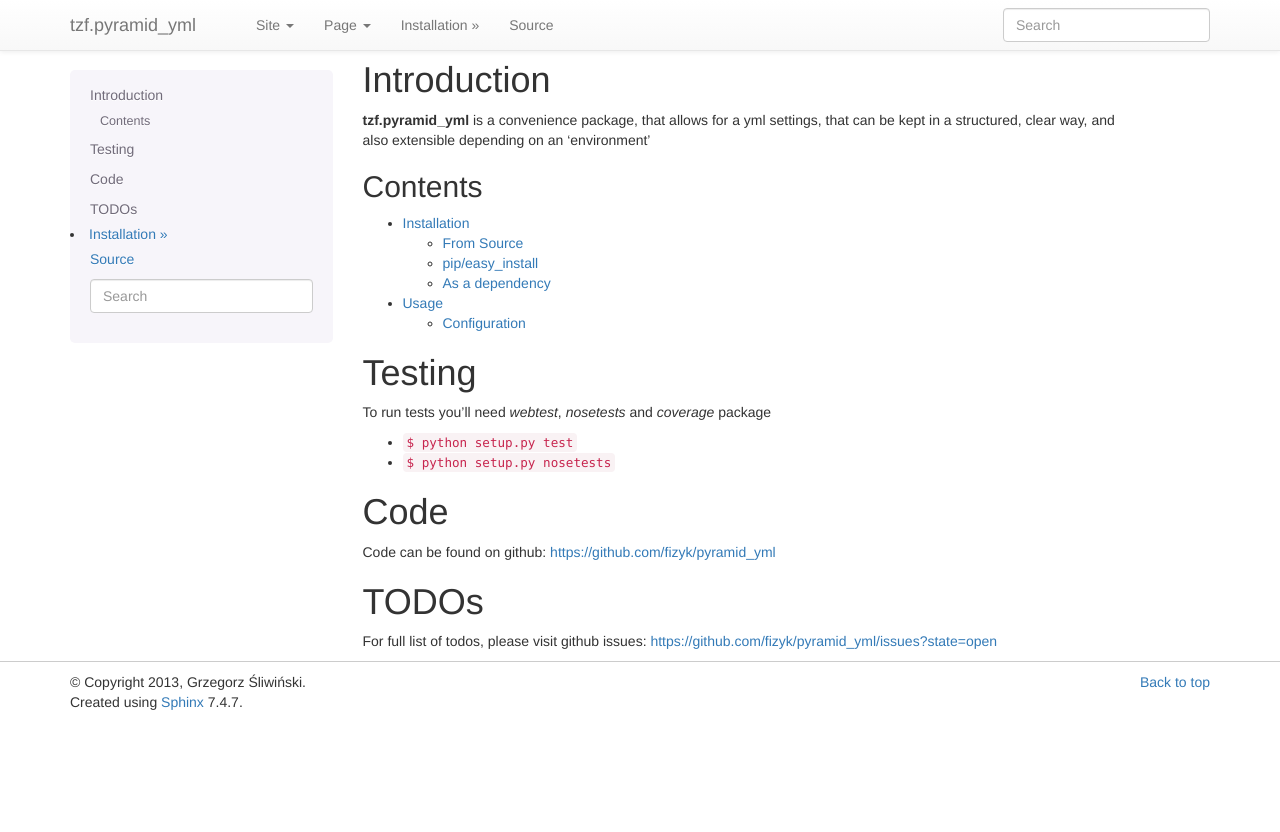
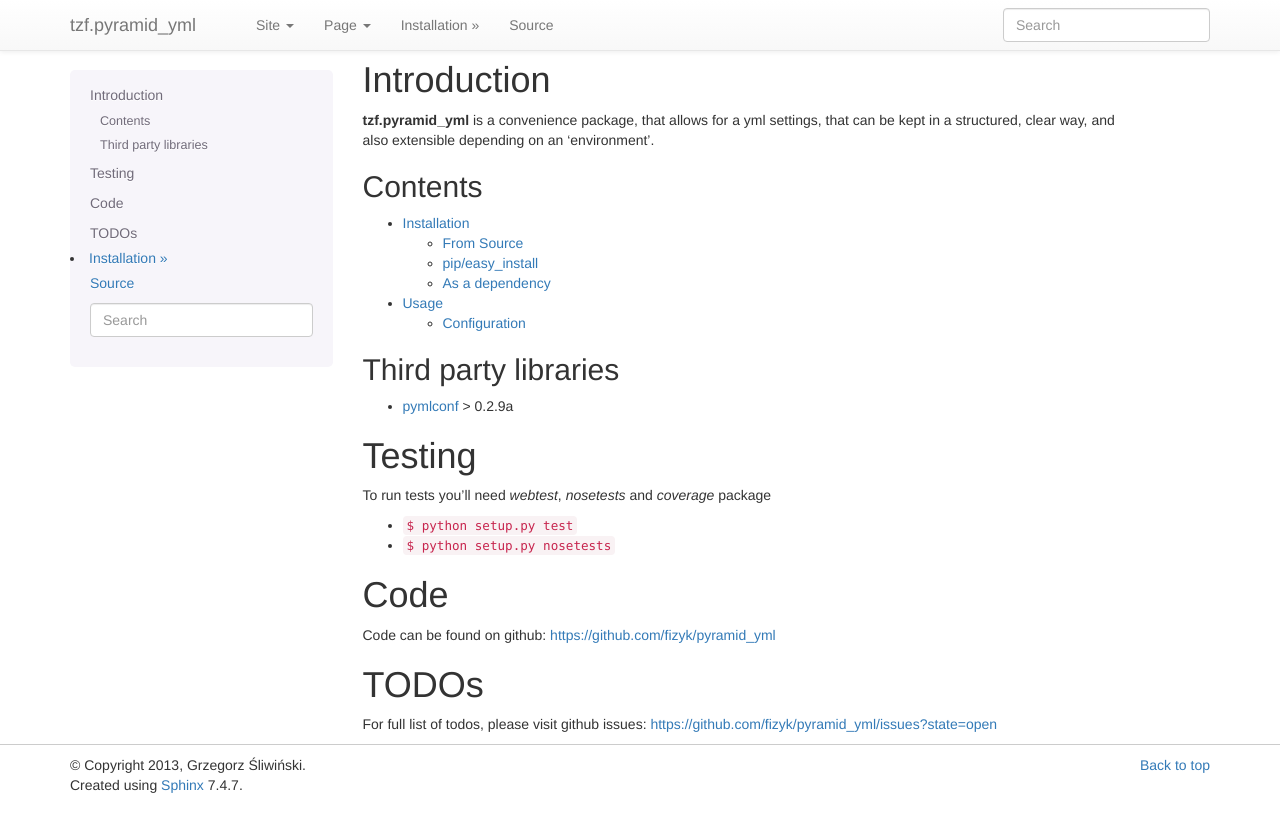
Before and after one commit to fizyk/pyramid_yml, a Sphinx documentation site: the page built from docs/source/index.rst, in a window 1280 px wide. Shown: the top 832 px of the page. Built offline with Sphinx 7.4.7, drawn with Linux system fonts in a browser that asks for light colours.

Commit message:
small doc fixes and updates

```diff
--- a/README.rst
+++ b/README.rst
@@ -2,12 +2,12 @@
 tzf.pyramid_yml README
 ==========================
 
-**tzf.pyramid_yml** is a convenience package, that allows for a yml settings, that can be kept in a structured, clear way, and also extensible depending on an 'environment'
+**tzf.pyramid_yml** is a convenience package, that allows for a yml settings, that can be kept in a structured, clear way, and also extensible depending on an 'environment'.
 
 Documentation
 -------------
 
-Documentation can be found here: http://packages.python.org/tzf.pyramid_yml
+Documentation can be found here: http://pythonhosted.org/tzf.pyramid_yml/
 
 Testing
 -------
--- a/docs/source/index.rst
+++ b/docs/source/index.rst
@@ -1,7 +1,7 @@
 Introduction
 ============
 
-**tzf.pyramid_yml** is a convenience package, that allows for a yml settings, that can be kept in a structured, clear way, and also extensible depending on an 'environment'
+**tzf.pyramid_yml** is a convenience package, that allows for a yml settings, that can be kept in a structured, clear way, and also extensible depending on an 'environment'.
 
 Contents
 --------
@@ -11,6 +11,11 @@ Contents
 
    install
    usage
+
+Third party libraries
+---------------------
+
+* `pymlconf <https://pypi.python.org/pypi/pymlconf>`_ > 0.2.9a
 
 
 Testing
```
